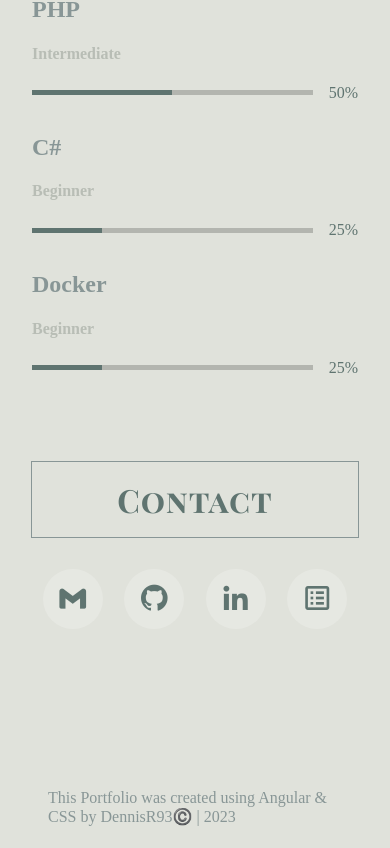
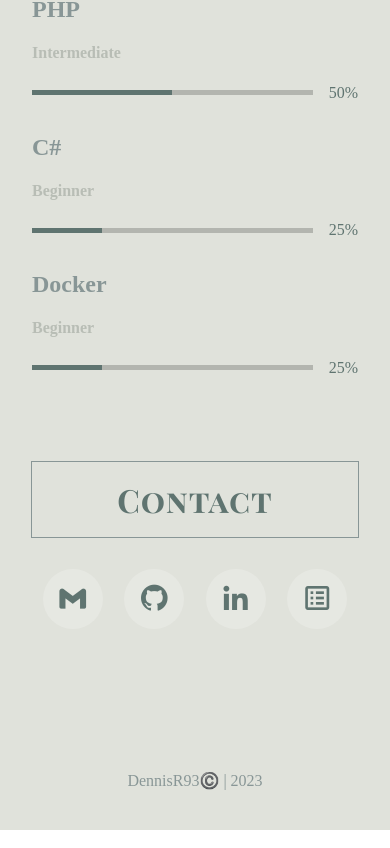
Before and after one commit to DennisR93/Portfolio, an Angular app: page / in a window 390 px wide. Shown: the part 4507-5355 px from the top of the page. Built offline with nearby package versions, Linux system fonts and the light colour scheme; a web font is replaced by a local one.

Commit message:
change footer on mobile/desktop

```diff
--- a/src/app/components/layout-area/footer/footer.component.css
+++ b/src/app/components/layout-area/footer/footer.component.css
@@ -5,3 +5,17 @@ div {
     justify-content: center;
     margin: auto;
 }
+
+.pc {
+    display: none;
+}
+
+/* Desktop */
+
+:host.desktop .mobile{
+    display: none;
+}
+
+:host.desktop .pc{
+    display: flex;
+}
--- a/src/app/components/layout-area/footer/footer.component.html
+++ b/src/app/components/layout-area/footer/footer.component.html
@@ -1,3 +1,7 @@
-<div>
+<div class="pc">
     <p>This Portfolio was created using Angular & CSS by DennisR93©️ | {{date}}</p>
 </div>
+
+<div class="mobile">
+    <p>DennisR93©️ | {{date}}</p>
+</div>
```
